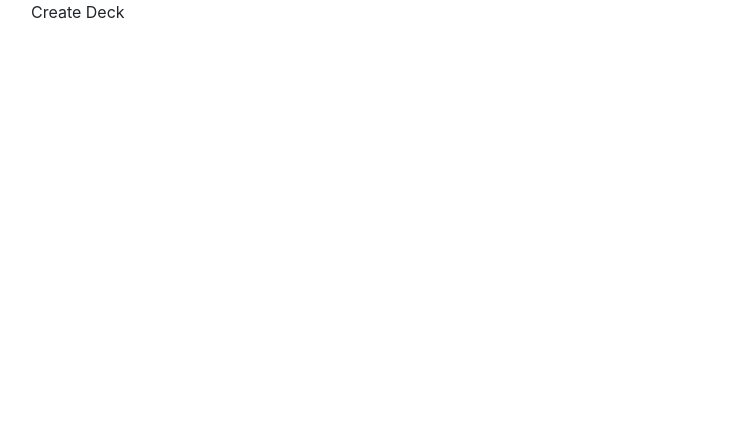
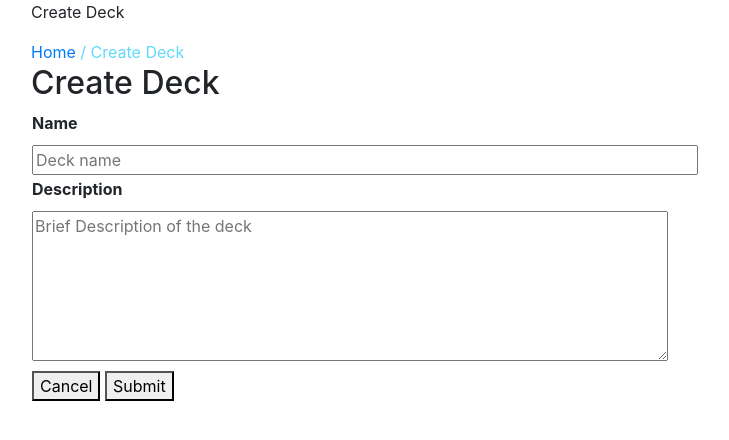
Before and after one commit to boseshivashis/test-react-assignment, a React (Create React App) app: page /decks/new in a window 1280 px wide. Shown: the top 440 px of the page, without its empty margins (54-783 px from the left). Built offline with nearby package versions, Linux system fonts and the light colour scheme; a web font is replaced by a local one.

Commit message:
Added functionality to submit form for creating New Deck

```diff
--- a/src/Layout/Decks/CreateDeck.js
+++ b/src/Layout/Decks/CreateDeck.js
@@ -1,8 +1,132 @@
-import React from "react";
+import React, {useState, useEffect} from "react";
+import {Link, useNavigate} from "react-router-dom";
+import "../../App.css";
+import { createDeck } from "../../utils/api";
 
 const CreateDeck = () => {
+    const navigate = useNavigate();
+
+    const initialFormData = {
+        name: '',
+        description: ''
+    };
+
+    const [formData, setFormData] = useState(initialFormData)
+
+    // useEffect(() => {
+    //     async function createNewDeck(formData){
+    //         const createDeckResponse = await createDeck(formData);
+    //         console.log("Create Deck Response ", createDeckResponse);
+    //     }
+    //     createNewDeck(formData);
+
+    // }, [formData]);
+
+    const handleSubmit = (event) => {
+        event.preventDefault(); // Prevent the default form submission
+        console.log("Creating Deck with data: ", formData);
+        createDeck(formData);
+
+
+        // Here you would typically send formData to your API or state management
+        // For example: createDeck(formData);
+        navigate("/"); // Navigate to home or other page after submission
+
+      };
+
+    const handleCancel = () => {
+
+        console.log("Cancelling Deck")
+    }
+
+
+    const handleChange = (event) => {
+        const { name, value } = event.target;
+        setFormData({
+          ...formData,
+          [name]: value
+        });
+      };
+
     return (
-    <p>Create Deck</p>
+    <div>
+            <p>Create Deck</p>
+        <div className="App-link">
+            <Link to="/">Home</Link> / Create Deck
+        </div>
+
+        <h2>Create Deck</h2>
+
+        <form name="createForm" onSubmit={handleSubmit}>
+
+            <table>
+            <thead></thead>
+            <tbody>
+
+                <tr>
+                    <td>
+                    <label htmlFor="name"><b>Name</b>
+                    </label>
+
+                    </td>
+                </tr>
+
+                <tr>
+
+                    <td>
+                    <input type="text"
+                        id="name"
+                        name="name"
+                        value={formData.name}
+                        size={60}
+                        onChange={handleChange}
+                        placeholder="Deck name"/>
+                    </td>
+                </tr>
+                <tr>
+
+                    <td>
+                    <label htmlFor="description"><b>Description</b>
+                    </label>
+                    </td>
+                </tr>
+                <tr>
+
+                    <td>
+                    <textarea
+                                    id="description"
+                                    name="description"
+                                    value={formData.description}
+                                    rows={6}
+                                    cols={60}
+                                    onChange={handleChange}
+                                    placeholder="Brief Description of the deck"
+                                />
+                    </td>
+                </tr>
+                <tr>
+
+                    <td>
+
+                    </td>
+                </tr>
+                <tr>
+
+                    <td>
+                        <button onClick={handleCancel}>Cancel</button>
+                        &nbsp;
+                        <button type="submit">Submit</button>
+                    </td>
+
+                </tr>
+
+
+                </tbody>
+            </table>
+
+        </form>
+
+    </div>
     );
 }
 
--- a/src/Layout/Home.js
+++ b/src/Layout/Home.js
@@ -51,20 +51,30 @@ const Home = () => {
     return (
         <>
             <Header />
-            <button onClick={() => HandleCreateDeck}>Create Deck</button>
-            <div>
+            <button onClick={() => HandleCreateDeck()}>Create Deck</button>
+            <div >
             {
 
               deckList.map((existingDeck) => (
                 <div key={existingDeck.id}>
-                <div>{existingDeck.name}</div>
-                <div>{existingDeck.description}</div>
+                <div><b>{existingDeck.name}</b>
+                &nbsp;&nbsp;&nbsp;&nbsp;&nbsp;&nbsp;&nbsp;&nbsp;&nbsp;{existingDeck.cards.length} cards
 
-                <button >Study</button> &nbsp;
+
+                </div>
+                <div >{existingDeck.description}</div>
+
                 <button to={`/decks/${existingDeck.id}/edit`}>View</button>
+                &nbsp;&nbsp;&nbsp;&nbsp;
+
+
                 {/* Additional options: view and delete */}
                 <button to={`/decks/${existingDeck.id}/edit`}>Study</button>
+                &nbsp;&nbsp;&nbsp;&nbsp;
+
                 <button onClick={() => handleDelete(existingDeck.id)}>Delete</button>
+                &nbsp;&nbsp;&nbsp;&nbsp;
+
                 </div>
         ) )
             }
```
